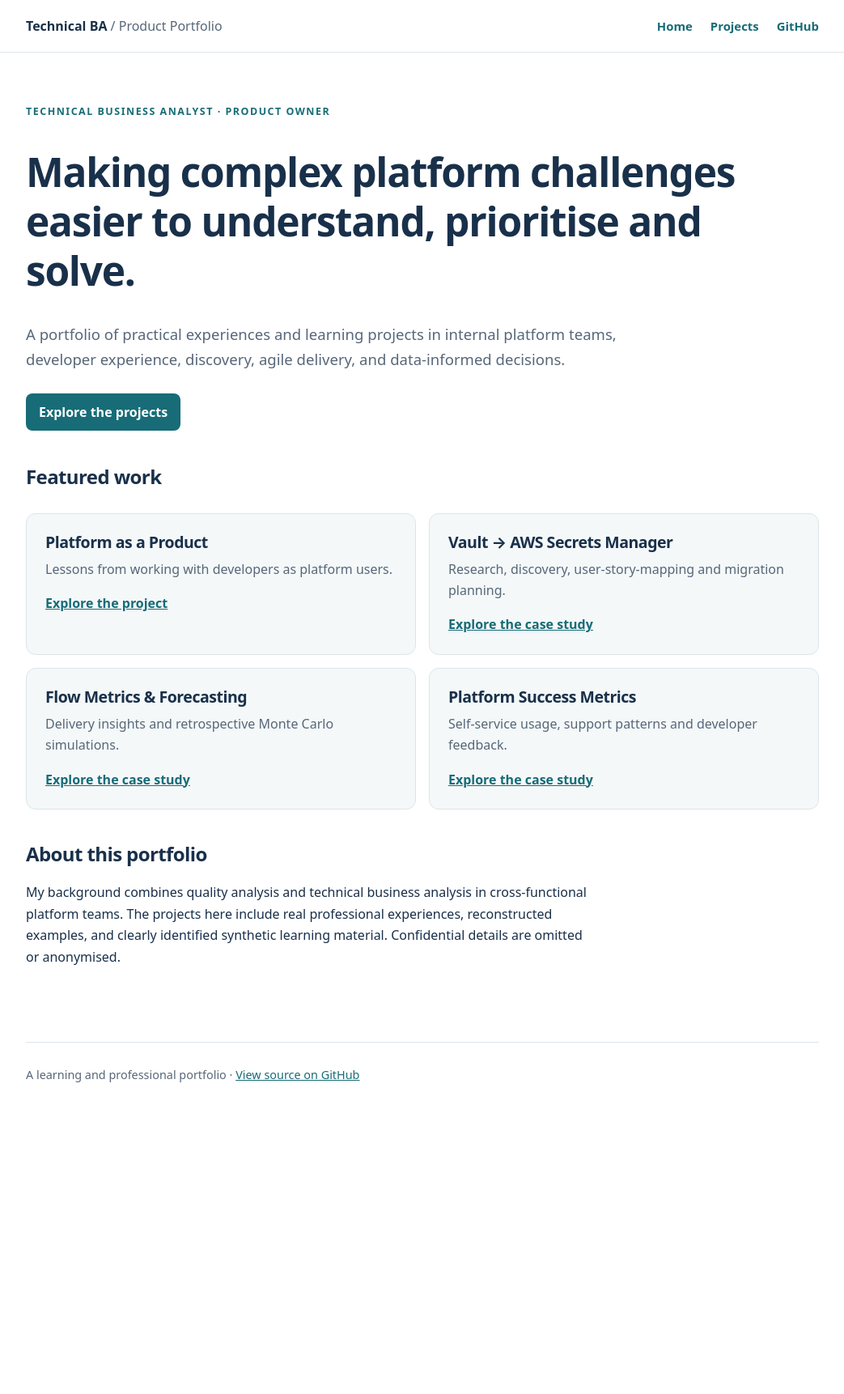
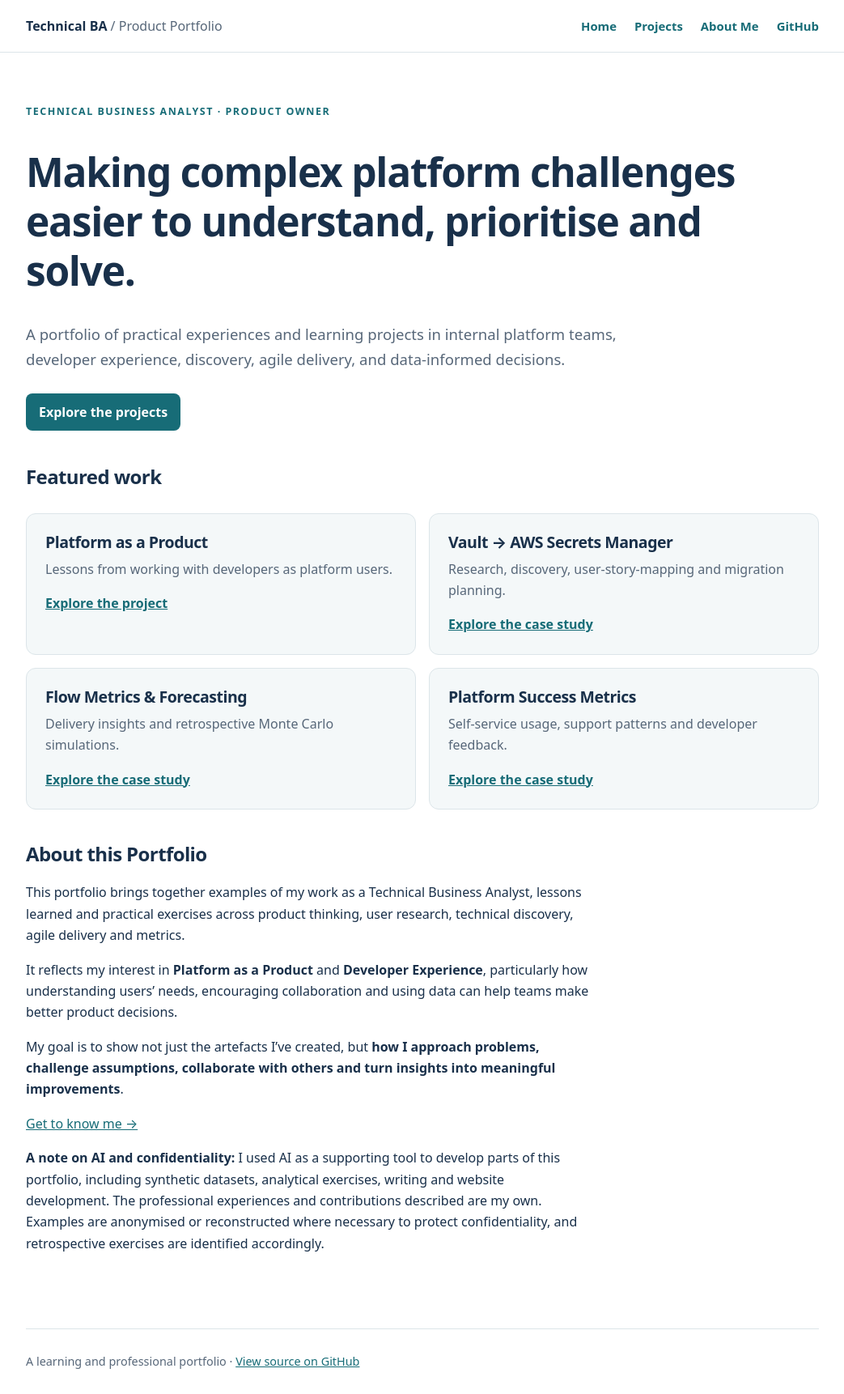
Before and after one commit to Jenbn/Jenbn.github.io, a Jekyll site: the page built from index.md, in a window 1280 px wide. Shown: the whole page at 81% size, without its empty margins (118-1161 px from the left). Built offline with Jekyll 4.4.1, drawn with Linux system fonts in a browser that asks for light colours; before the commit the page ends 1368 px from its top, so only the background shows below that.

Commit message:
JDR| Add aboutMe page & update aboutThisPortfolio section

```diff
--- a/_layouts/default.html
+++ b/_layouts/default.html
@@ -14,6 +14,7 @@
       <nav aria-label="Main navigation">
         <a href="{{ '/' | relative_url }}">Home</a>
         <a href="{{ '/projects/' | relative_url }}">Projects</a>
+        <a href="{{ '/about/' | relative_url }}">About Me</a>
         <a href="https://github.com/Jenbn/technical-ba-platform-portfolio">GitHub</a>
       </nav>
     </div>
--- a/index.md
+++ b/index.md
@@ -20,6 +20,14 @@ title: Home
   <div class="card"><h2>Platform Success Metrics</h2><p>Self-service usage, support patterns and developer feedback.</p><a href="{{ '/projects/platform-success/' | relative_url }}">Explore the case study</a></div>
 </div>
 
-## About this portfolio
+## About this Portfolio
 
-My background combines quality analysis and technical business analysis in cross-functional platform teams. The projects here include real professional experiences, reconstructed examples, and clearly identified synthetic learning material. Confidential details are omitted or anonymised.
+This portfolio brings together examples of my work as a Technical Business Analyst, lessons learned and practical exercises across product thinking, user research, technical discovery, agile delivery and metrics.
+
+It reflects my interest in **Platform as a Product** and **Developer Experience**, particularly how understanding users' needs, encouraging collaboration and using data can help teams make better product decisions.
+
+My goal is to show not just the artefacts I've created, but **how I approach problems, challenge assumptions, collaborate with others and turn insights into meaningful improvements**.
+
+[Get to know me →]({{ '/about/' | relative_url }})
+
+**A note on AI and confidentiality:** I used AI as a supporting tool to develop parts of this portfolio, including synthetic datasets, analytical exercises, writing and website development. The professional experiences and contributions described are my own. Examples are anonymised or reconstructed where necessary to protect confidentiality, and retrospective exercises are identified accordingly.
```
Also changed, not shown: about.md (added, +37 -0 lines).
